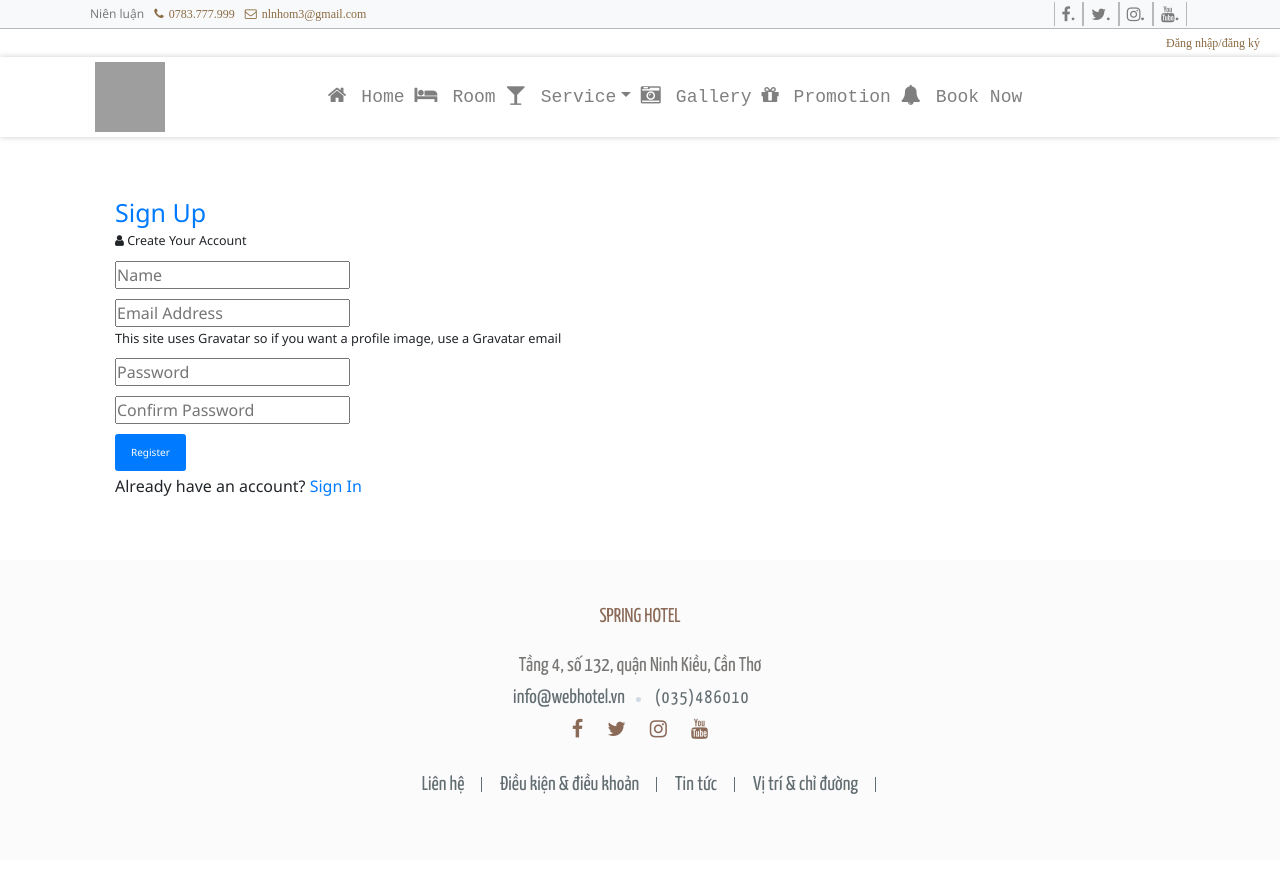
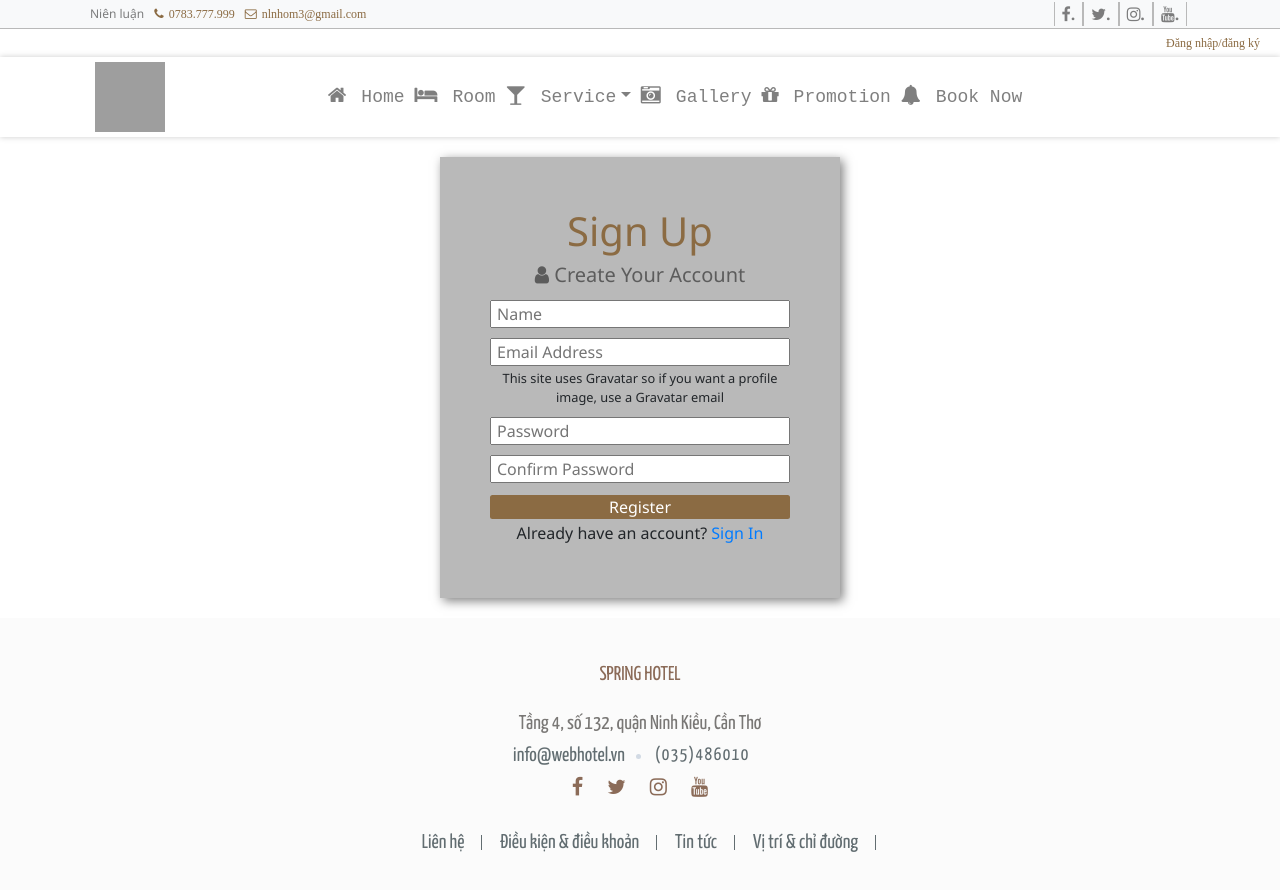
Before and after one commit to nguyendong98/Ni-n-lu-n-ng-nh-KTPM-, a React (Create React App) app in the folder client/: page /register in a window 1280 px wide. Shown: the top 890 px of the page. Before the commit the page ends 860 px from the top, so only its background shows below. Built offline with nearby package versions, Linux system fonts and the light colour scheme; grey boxes are pictures that could not be loaded.

Commit message:
fix login-form

```diff
--- a/client/src/pages/Home/Home.scss
+++ b/client/src/pages/Home/Home.scss
@@ -22,6 +22,9 @@
       @include btn;
     }
     input {
+      font-size: 1.6rem;
+    }
+    select {
       font-size: 1.6rem;
     }
   }
@@ -60,7 +63,7 @@
       width: 100%;
       height: 100%;
       z-index: -1;
-      background-color: rgba($color: $primary-color, $alpha: $opacity);
+      background-color: rgba($color: $primary-color, $alpha: 0.3);
     }
 
     .content {
--- a/client/src/pages/Login/Login.js
+++ b/client/src/pages/Login/Login.js
@@ -1,66 +1,88 @@
-import React, { useState} from 'react'
-import {Link, Redirect} from 'react-router-dom'
-import {connect} from 'react-redux'
-import {login} from './../../actions/auth'
-import './Login.scss'
-import PropsType from 'prop-types'
+import React, { useState } from 'react';
+import { Link, Redirect } from 'react-router-dom';
+import { connect } from 'react-redux';
+import { login } from './../../actions/auth';
+import './Login.scss';
+import PropsType from 'prop-types';
 
-import Alert from '../../components/Alert/Alert'
-const Login = ({login, isAuthenticated}) => {
+import Alert from '../../components/Alert/Alert';
+const Login = ({ login, isAuthenticated }) => {
   const [formData, setFormData] = useState({
     email: '',
     password: ''
-    })
-    const {email, password} = formData;
-    const onChange = e =>  setFormData({...formData, [e.target.name]: e.target.value})
+  });
+  const { email, password } = formData;
+  const onChange = e =>
+    setFormData({ ...formData, [e.target.name]: e.target.value });
 
   const onSubmit = e => {
-        e.preventDefault()
+    e.preventDefault();
     // console.log(formData)
     login({
-            email, password
-        })
-    }
-    if(isAuthenticated){
-        return (
-            <Redirect to="/"></Redirect>
-        )
+      email,
+      password
+    });
+  };
+  if (isAuthenticated) {
+    return <Redirect to='/'></Redirect>;
   }
   return (
-
-            <section className="login m-5">
-                <div className="container">
+    <section className='login'>
+      <div classname='container'>
+        <div className='login-content'>
           <Alert />
-                    <h1 className="large text-primary">Sign In</h1>
-                    <p className="lead"><i className="fa fa-user"></i> Sign into Your Account</p>
-                    <form className="form" action="dashboard.html" onSubmit={e => onSubmit(e)}>
-                        <div className="form-group">
-                            <input type="email" placeholder="Email Address" onChange={e => onChange(e)} name="email"  value={email}/>
-                        </div>
-                        <div className="form-group">
-                            <input type="password" placeholder="Password" onChange={e => onChange(e)} name="password"  value={password} />
-                        </div>
-                        <div className="form-group">
-                            <input type="submit" className="btn btn-primary px-5 py-3" value="Login" />
-                        </div>
-
-                    </form>
-                    <p className="my-1">
-                        Don't have an account? <Link to="/register">Sign Up</Link>
+          <div className='login-title'>
+            <h1 className='large'>Sign In</h1>
+            <p className='lead'>
+              <i className='fa fa-user'></i> Sign into Your Account
             </p>
           </div>
+          <form
+            className='form'
+            action='dashboard.html'
+            onSubmit={e => onSubmit(e)}
+          >
+            <div className='form-group'>
+              <input
+                type='email'
+                placeholder='Email Address'
+                onChange={e => onChange(e)}
+                name='email'
+                value={email}
+              />
+            </div>
+            <div className='form-group'>
+              <input
+                type='password'
+                placeholder='Password'
+                onChange={e => onChange(e)}
+                name='password'
+                value={password}
+              />
+            </div>
+            <div className='form-group'>
+              <input
+                type='submit'
+                className='btn btn-primary btn-submit'
+                value='Login'
+              />
+            </div>
+          </form>
+          <p className='my-1'>
+            Don't have an account? <Link to='/register'>Sign Up</Link>
+          </p>
+        </div>
+      </div>
     </section>
-
-
-    )
-}
+  );
+};
 const mapStateToProps = state => {
   return {
     isAuthenticated: state.auth.isAuthenticated
-    }
-}
+  };
+};
 Login.PropsType = {
   login: PropsType.func.isRequired,
   isAuthenticated: PropsType.bool
-}
-export default connect(mapStateToProps, {login})(Login)
+};
+export default connect(mapStateToProps, { login })(Login);
--- a/client/src/pages/Login/Login.scss
+++ b/client/src/pages/Login/Login.scss
@@ -1,6 +1,29 @@
 @import './../../App.scss';
 
-.login{
-
-    padding: 3rem 3rem 3rem 7rem;
+.login {
+  padding: 2rem;
+  &-content {
+    text-align: center;
+    width: 40rem;
+    margin: 0 auto;
+    padding: 5rem;
+    background: $secondary-color;
+    box-shadow: 3px 3px 10px rgba(0, 0, 0, 0.5);
+    .login-title {
+      h1 {
+        color: $primary-color;
+        font-size: 4rem;
+      }
+      p {
+        color: rgba($color: black, $alpha: 0.5);
+        font-size: 2rem;
+      }
+    }
+    input {
+      width: 100%;
+    }
+    .btn-submit {
+      @include btn;
+    }
+  }
 }
--- a/client/src/pages/Register/Register.js
+++ b/client/src/pages/Register/Register.js
@@ -1,12 +1,12 @@
-import React, { useState} from 'react';
+import React, { useState } from 'react';
 import { connect } from 'react-redux';
 import { Link, Redirect } from 'react-router-dom';
-import {setAlert} from './../../actions/alert';
-import {register} from './../../actions/auth';
-import PropsType from 'prop-types'
-import './Register.scss'
+import { setAlert } from './../../actions/alert';
+import { register } from './../../actions/auth';
+import PropsType from 'prop-types';
+import './Register.scss';
 import Alert from '../../components/Alert/Alert';
-const Register = ({setAlert, register, isAuthenticated, history}) => {
+const Register = ({ setAlert, register, isAuthenticated, history }) => {
   const [formData, setFormData] = useState({
     name: '',
     email: '',
@@ -14,68 +14,96 @@ const Register = ({setAlert, register, isAuthenticated, history}) => {
     password2: ''
   });
   // console.log(history)
-    const {name, email, password, password2} = formData;
-    const onChange = e => setFormData({...formData, [e.target.name]: e.target.value})
+  const { name, email, password, password2 } = formData;
+  const onChange = e =>
+    setFormData({ ...formData, [e.target.name]: e.target.value });
   // console.log(name, email, password, password2)
   const onSubmit = async e => {
     e.preventDefault();
-        if(password !== password2){
-            setAlert('Passwords do not match', 'danger')
-        }else{
-            register({name, email, password})
-
-
-
+    if (password !== password2) {
+      setAlert('Passwords do not match', 'danger');
+    } else {
+      register({ name, email, password });
     }
-
-    }
-    if(isAuthenticated){
-        return <Redirect to="/"></Redirect>
+  };
+  if (isAuthenticated) {
+    return <Redirect to='/'></Redirect>;
   }
   return (
-
-            <section className = "register m-5">
-                <div className="container">
+    <section className='register'>
+      <div className='container'>
+        <div className='register-content'>
           <Alert></Alert>
-                    <h1 className="large text-primary">Sign Up</h1>
-                    <p className="lead"><i className="fa fa-user"></i> Create Your Account</p>
-                    <form className="form" action="create-profile.html" onSubmit={e => onSubmit(e)}>
-                        <div className="form-group">
-                            <input type="text" placeholder="Name" name="name" value={name} onChange={e => onChange(e)}/>
-                        </div>
-                        <div className="form-group">
-                            <input type="email" placeholder="Email Address" name="email" value={email} onChange={e => onChange(e)} />
-                            <small className="form-text">This site uses Gravatar so if you want a profile image, use a
-                                Gravatar email</small>
-                        </div>
-                        <div className="form-group">
-                            <input type="password" placeholder="Password" name="password"  value={password} onChange={e => onChange(e)}/>
-                        </div>
-                        <div className="form-group">
-                            <input type="password" placeholder="Confirm Password" name="password2"  value={password2} onChange={e => onChange(e)} />
-                        </div>
-                        <input type="submit" className="btn btn-primary px-4 py-3" value="Register" />
-                    </form>
-                    <p className="my-1">
-                        Already have an account? <Link to="/login">Sign In</Link>
+          <div className='register-title'>
+            <h1 className='large'>Sign Up</h1>
+            <p className='lead'>
+              <i className='fa fa-user'></i> Create Your Account
             </p>
           </div>
-
+          <form
+            className='form'
+            action='create-profile.html'
+            onSubmit={e => onSubmit(e)}
+          >
+            <div className='form-group'>
+              <input
+                type='text'
+                placeholder='Name'
+                name='name'
+                value={name}
+                onChange={e => onChange(e)}
+              />
+            </div>
+            <div className='form-group'>
+              <input
+                type='email'
+                placeholder='Email Address'
+                name='email'
+                value={email}
+                onChange={e => onChange(e)}
+              />
+              <small className='form-text'>
+                This site uses Gravatar so if you want a profile image, use a
+                Gravatar email
+              </small>
+            </div>
+            <div className='form-group'>
+              <input
+                type='password'
+                placeholder='Password'
+                name='password'
+                value={password}
+                onChange={e => onChange(e)}
+              />
+            </div>
+            <div className='form-group'>
+              <input
+                type='password'
+                placeholder='Confirm Password'
+                name='password2'
+                value={password2}
+                onChange={e => onChange(e)}
+              />
+            </div>
+            <input type='submit' className='btn btn-submit' value='Register' />
+          </form>
+          <p className='my-1'>
+            Already have an account? <Link to='/login'>Sign In</Link>
+          </p>
+        </div>
+      </div>
     </section>
-
-
-    )
-}
+  );
+};
 const mapStateToProps = state => {
   return {
     isAuthenticated: state.auth.isAuthenticated
-    }
-}
+  };
+};
 
 Register.PropsType = {
   setAlert: PropsType.func.isRequired,
   register: PropsType.func.isRequired,
   isAuthenticated: PropsType.bool
-
-}
-export default connect(mapStateToProps, {setAlert, register})(Register)
+};
+export default connect(mapStateToProps, { setAlert, register })(Register);
--- a/client/src/pages/Register/Register.scss
+++ b/client/src/pages/Register/Register.scss
@@ -1,5 +1,31 @@
 @import './../../App.scss';
-.register{
+.register {
+  padding: 2rem;
+  &-content {
+    text-align: center;
+    width: 40rem;
+    margin: 0 auto;
+    padding: 5rem;
+    background: $secondary-color;
+    box-shadow: 3px 3px 10px rgba(0, 0, 0, 0.5);
 
-    padding: 3rem 3rem 3rem 7rem;
+    .register-title {
+      h1 {
+        color: $primary-color;
+        font-size: 4rem;
+      }
+      p {
+        color: rgba($color: black, $alpha: 0.5);
+        font-size: 2rem;
+      }
+    }
+    input {
+      padding: 0 0.5rem;
+      width: 100%;
+    }
+    .btn-submit {
+      @include btn;
+      color: white;
+    }
+  }
 }
```
Also changed, not shown: client/src/components/TopMenu/TopMenu.js (+19 -17 lines), client/src/images/h3.jpg, client/src/images/login.jpg (added). Lines whose indentation alone changed are shown as unchanged.
